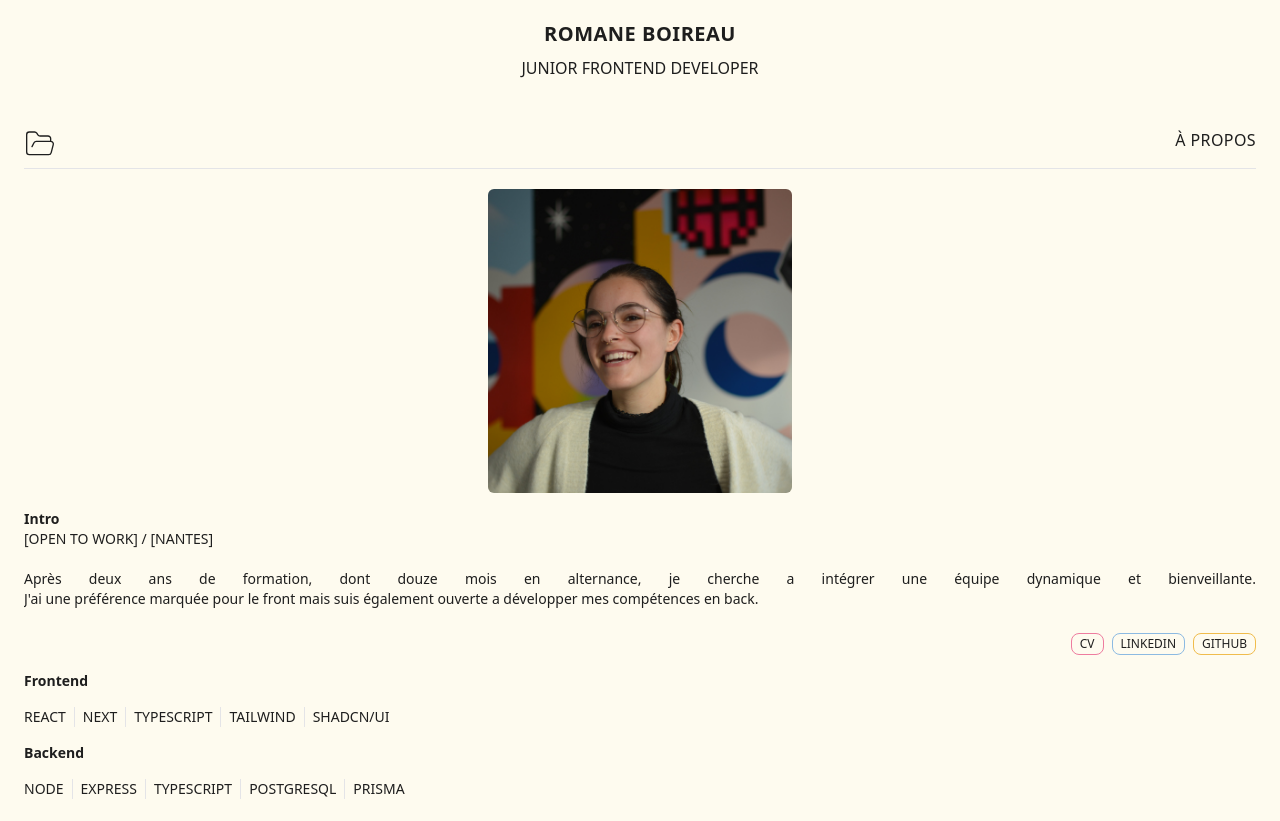
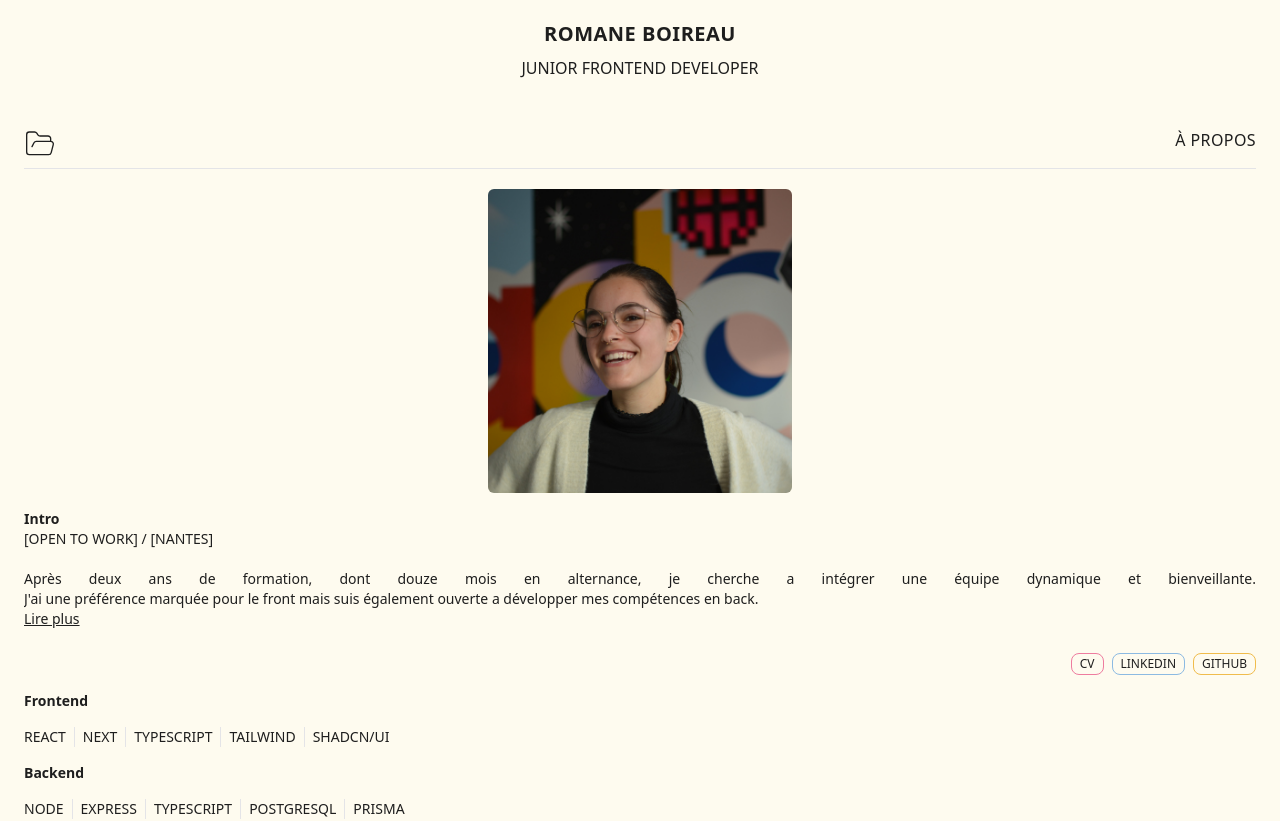
Before and after one commit to aanatema/portfolio-v2, a Next.js app: page / in a window 1280 px wide. Shown: the top 821 px of the page. Built offline with nearby package versions, Linux system fonts and the light colour scheme.

Commit message:
add a link to read more

```diff
--- a/src/app/components/AboutSection.tsx
+++ b/src/app/components/AboutSection.tsx
@@ -2,6 +2,7 @@ import ResumeBadge from "./Buttons/Badges/ResumeBadge";
 import LinkedinBadge from "./Buttons/Badges/LinkedinBadge";
 import GithubBadge from "./Buttons/Badges/GithubBadge";
 import ProfilePicture from "./Images/ProfilePicture";
+import Link from "next/link";
 
 export default function AboutSection() {
 	return (
@@ -23,6 +24,13 @@ export default function AboutSection() {
 					également ouverte a développer mes compétences en back.
 					<br />
 				</p>
+				<section className=''>
+					<Link
+						href='/aboutPage'
+						className='underline'>
+						<p>Lire plus</p>
+					</Link>
+				</section>
 			</section>
 			<section className='flex flex-row gap-2 justify-end'>
 				<ResumeBadge />
```
